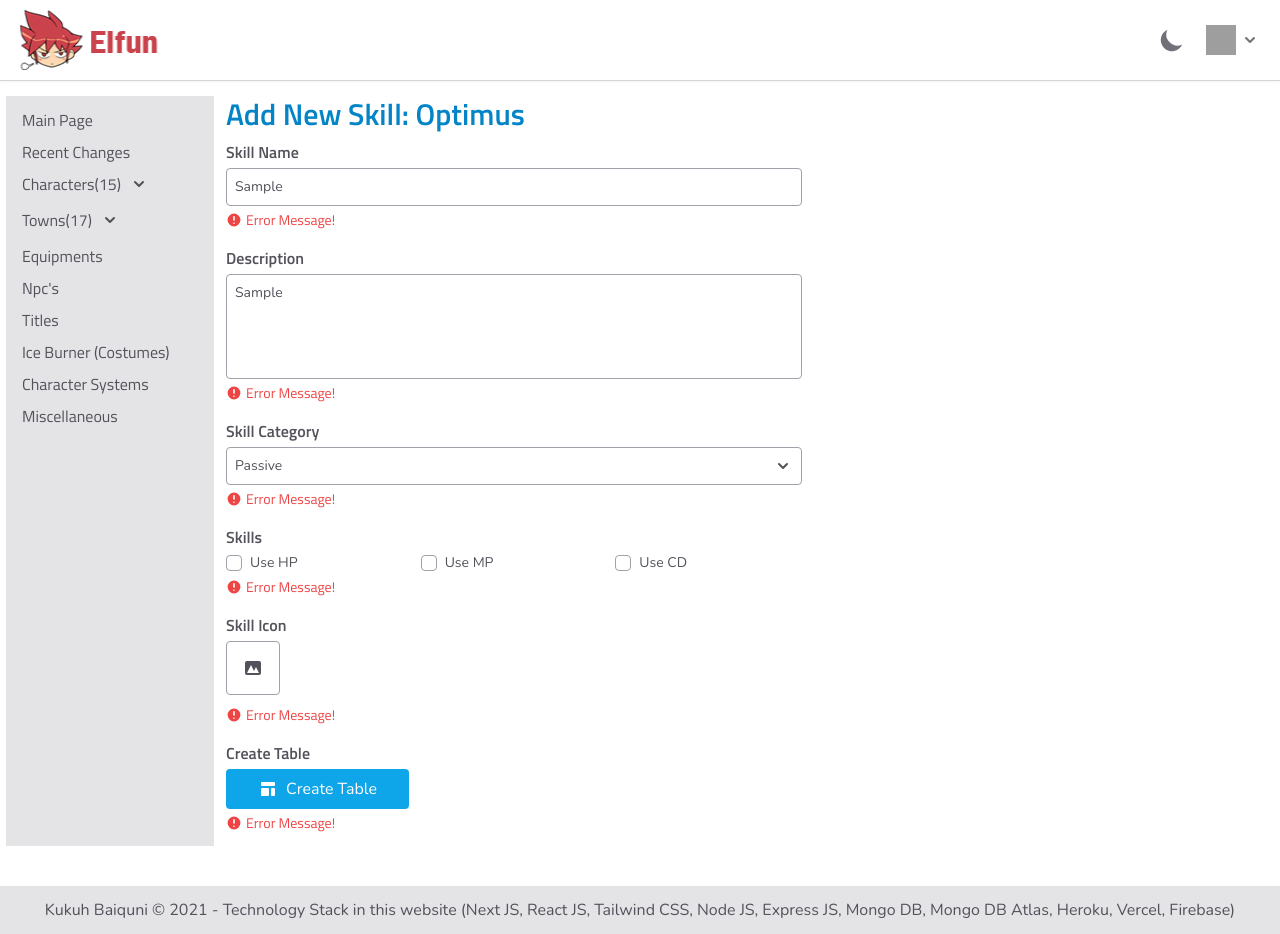
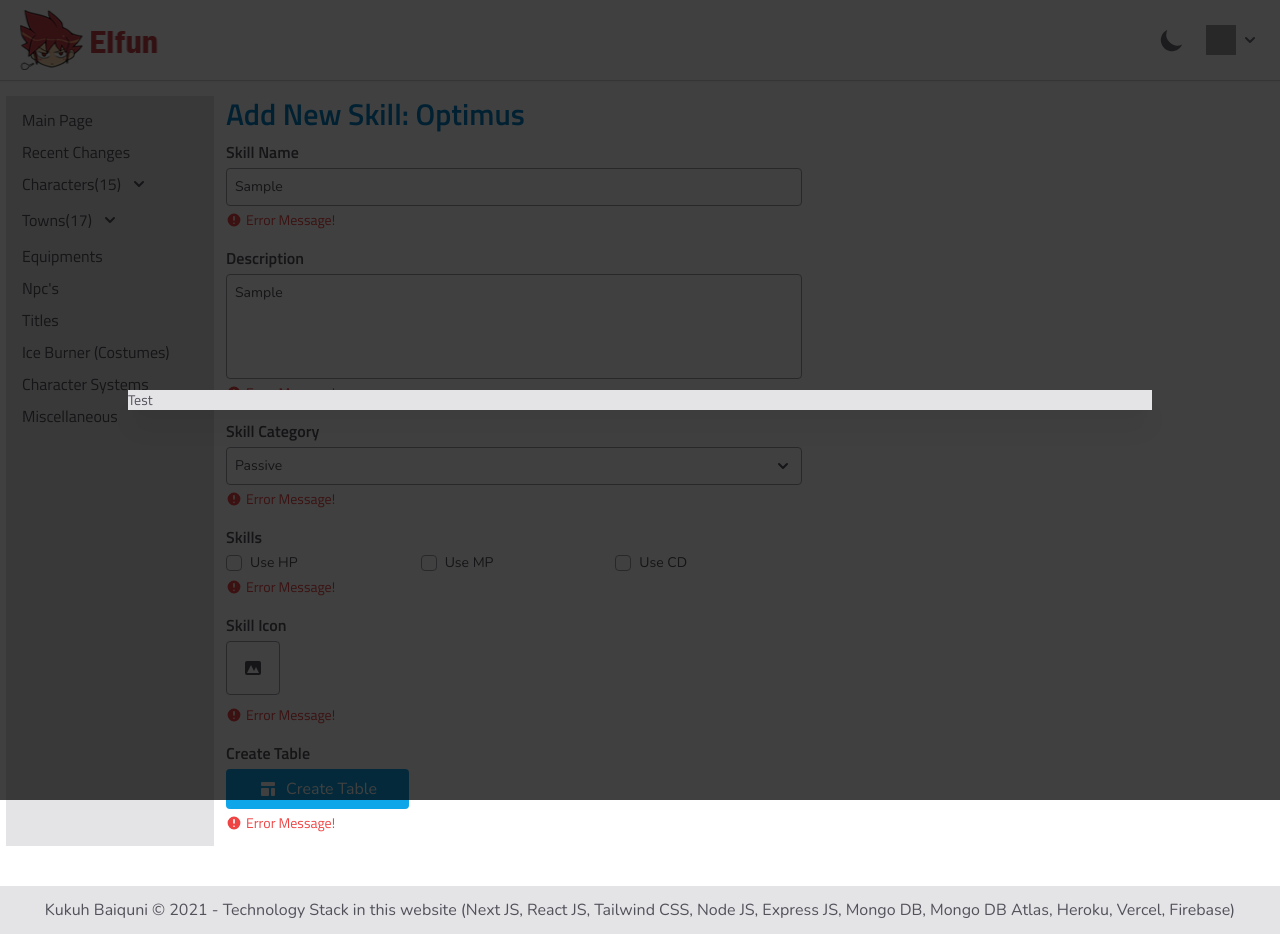
Before and after one commit to kukuhBaiquni/elfun, a Next.js app: page /contribution/skills in a window 1280 px wide. Both pictures are taken after typing "Sample", "Sample" into the empty fields and a click on the button "Create Table". Built offline with nearby package versions, Linux system fonts and the light colour scheme; grey boxes are pictures that could not be loaded.

Commit message:
Cut length line

```diff
--- a/src/components/common/modal/index.jsx
+++ b/src/components/common/modal/index.jsx
@@ -1,12 +1,12 @@
-/* eslint-disable max-len */
-/* eslint-disable react/prop-types */
 import { Fragment, useRef } from 'react'
 import { Dialog, Transition } from '@headlessui/react'
+import PropTypes from 'prop-types'
+import clsx from 'clsx'
 
 export default function Modal(props) {
   const cancelButtonRef = useRef(null)
   const {
-    isVisible, setIsVisible, render, persist,
+    isVisible, setIsVisible, render, persist, size,
   } = props
 
   return (
@@ -36,7 +36,12 @@ export default function Modal(props) {
             leaveFrom='opacity-100 translate-y-0 sm:scale-100'
             leaveTo='opacity-0 translate-y-4 sm:translate-y-0 sm:scale-95'
           >
-            <div className='inline-block w-full bg-gray-200 dark:bg-gray-700 text-gray-600 dark:text-gray-400 text-xs sm:text-sm whitespace-nowrap text-center sm:text-left overflow-hidden shadow-xl font-titillium max-w-lg transform transition-all'>
+            <div className={clsx(
+              size,
+              'inline-block w-full bg-general whitespace-nowrap text-center overflow-hidden shadow-xl',
+              'sm:text-sm sm:text-left text-general text-xs font-titillium transform transition-all',
+            )}
+            >
               {render}
             </div>
           </Transition.Child>
@@ -46,3 +51,15 @@ export default function Modal(props) {
     </Transition.Root>
   )
 }
+
+Modal.propTypes = {
+  isVisible: PropTypes.bool,
+  setIsVisible: PropTypes.func,
+  render: PropTypes.node,
+  persist: PropTypes.bool,
+  size: PropTypes.string,
+}
+
+Modal.defaultProps = {
+  size: 'max-w-lg',
+}
--- a/src/components/common/modal/job-path/job-path-mapper.jsx
+++ b/src/components/common/modal/job-path/job-path-mapper.jsx
@@ -19,13 +19,25 @@ export default function JobPathMapper(props) {
 
   return (
     <Fragment>
-      <div className={clsx(data?.bgColor, data?.hoverTextColor ? 'text-gray-600' : 'text-white', 'py-2 px-3 text-lg flex justify-between items-center')}>
+      <div className={clsx(
+        data?.bgColor, data?.hoverTextColor
+          ? 'text-gray-600'
+          : 'text-white',
+        'py-2 px-3 text-lg flex justify-between items-center',
+      )}
+      >
         <h5>Choose Character Path</h5>
         <XIcon className='w-6 h-6 cursor-pointer' onClick={() => setIsVisible(false)} />
       </div>
       <div className='p-2 mt-3 flex flex-col'>
         <div className='flex flex-col justify-center items-center'>
-          <div className={clsx(selectedCharacter?.name === data?.name ? data?.bgColor : 'dark:bg-gray-500 bg-gray-400', 'p-1 mb-1 flex flex-col items-center cursor-pointer hover:opacity-75 transition-all duration-300 relative')}>
+          <div className={clsx(
+            selectedCharacter?.name === data?.name
+              ? data?.bgColor
+              : 'dark:bg-gray-500 bg-gray-400',
+            'p-1 mb-1 flex flex-col items-center cursor-pointer hover:opacity-75 transition-all duration-300 relative',
+          )}
+          >
             <img
               alt={data?.name}
               height={54}
@@ -42,7 +54,13 @@ export default function JobPathMapper(props) {
           />
         </div>
         <button
-          className={clsx(data?.bgColor, data?.hoverTextColor ? 'text-gray-600' : 'text-white', 'text-base px-12 py-2 rounded ml-auto hover:opacity-75 sm:w-3/4 disabled:bg-gray-500 disabled:cursor-not-allowed mt-8 mb-0 sm:mb-2 w-full mx-auto transition-all duration-300')}
+          className={clsx(
+            data?.bgColor, data?.hoverTextColor
+              ? 'text-gray-600'
+              : 'text-white',
+            'text-base px-12 py-2 rounded ml-auto hover:opacity-75 sm:w-3/4 disabled:bg-gray-500',
+            'disabled:cursor-not-allowed mt-8 mb-0 sm:mb-2 w-full mx-auto transition-all duration-300',
+          )}
           disabled={!selectedCharacter}
           type='button'
           onClick={() => push(`${pathname}/create?character=${selectedCharacter?.name}`)}
@@ -66,7 +84,13 @@ function SecondPath(props) {
             ) : (
               <ChevronDoubleDownIcon className={`w-5 h-5 mb-2 ${data.textColor}`} />
             )}
-            <div className={`p-1 mb-1 flex flex-col items-center ${selectedCharacter?.name === item?.name ? data.bgColor : 'dark:bg-gray-500 bg-gray-400'} cursor-pointer hover:opacity-75 transition-all duration-300`}>
+            <div className={clsx(
+              selectedCharacter?.name === item?.name
+                ? data.bgColor
+                : 'dark:bg-gray-500 bg-gray-400',
+              'p-1 mb-1 flex flex-col items-center cursor-pointer hover:opacity-75 transition-all duration-300',
+            )}
+            >
               <img
                 alt={item.name}
                 height={54}
@@ -105,7 +129,11 @@ function LastPath(props) {
           ) : (
             <ChevronDoubleDownIcon className={`w-5 h-5 mb-2 ${textColor}`} />
           )}
-          <div className={`p-1 mb-1 flex flex-col items-center ${selectedCharacter?.name === job.name ? bgColor : 'dark:bg-gray-500 bg-gray-400'} cursor-pointer hover:opacity-75 transition-all duration-300`}>
+          <div className={clsx(
+            selectedCharacter?.name === job.name ? bgColor : 'dark:bg-gray-500 bg-gray-400',
+            'p-1 mb-1 flex flex-col items-center cursor-pointer hover:opacity-75 transition-all duration-300',
+          )}
+          >
             <img
               alt={job.name}
               height={54}
--- a/src/components/forms/table-composer/index.jsx
+++ b/src/components/forms/table-composer/index.jsx
@@ -1,16 +1,30 @@
-import React from 'react'
+import { useState } from 'react'
 import Button from 'components/common/button'
 import { TemplateIcon } from '@heroicons/react/solid'
 import PropTypes from 'prop-types'
+import Modal from 'components/common/modal'
 import { FormFieldWrapper } from '../FormFieldWrapper'
 
 export default function TableComposer(props) {
   const { label, name } = props
+  const [isVisible, setIsVisible] = useState(false)
+
   return (
     <FormFieldWrapper label={label} name={name}>
       <Button
         label='Create Table'
         leftIcon={<TemplateIcon className='h-5 w-5 mr-2' />}
+        onClick={() => setIsVisible(true)}
+      />
+      <Modal
+        isVisible={isVisible}
+        render={(
+          <div>
+            Test
+          </div>
+        )}
+        setIsVisible={setIsVisible}
+        size='max-w-screen-lg'
       />
     </FormFieldWrapper>
   )
```
